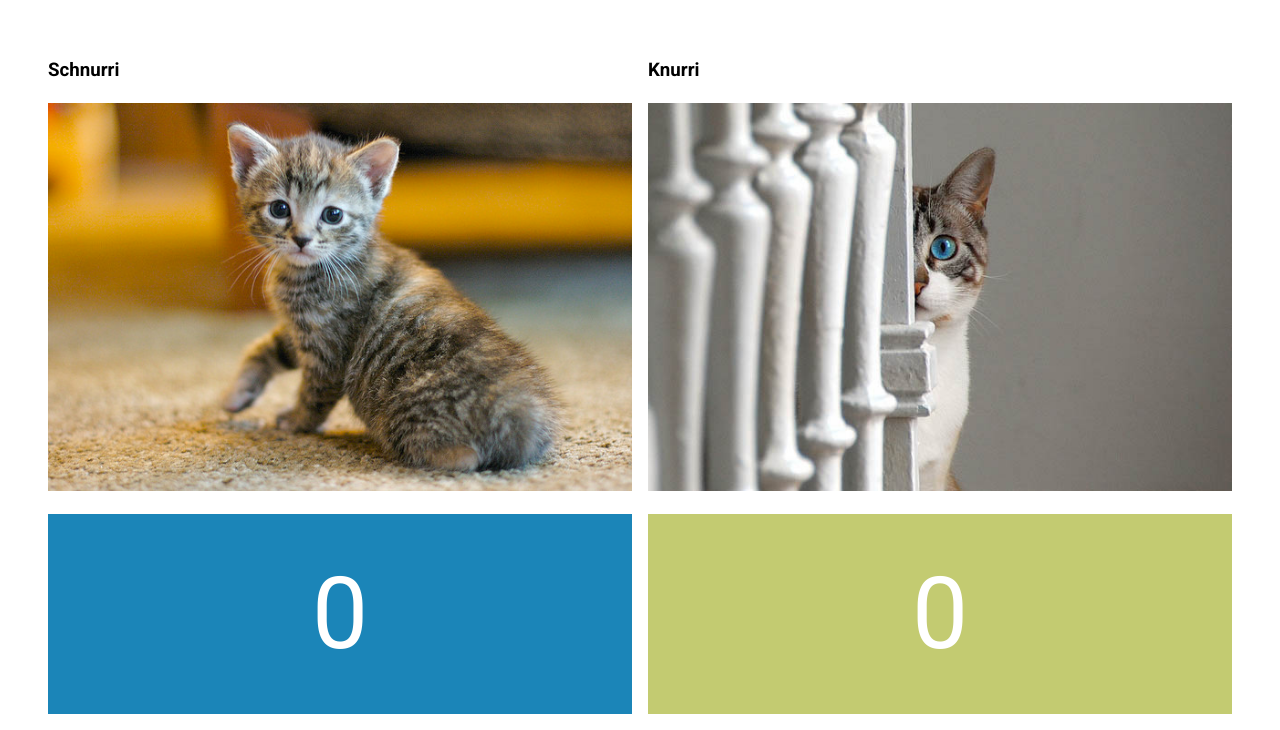
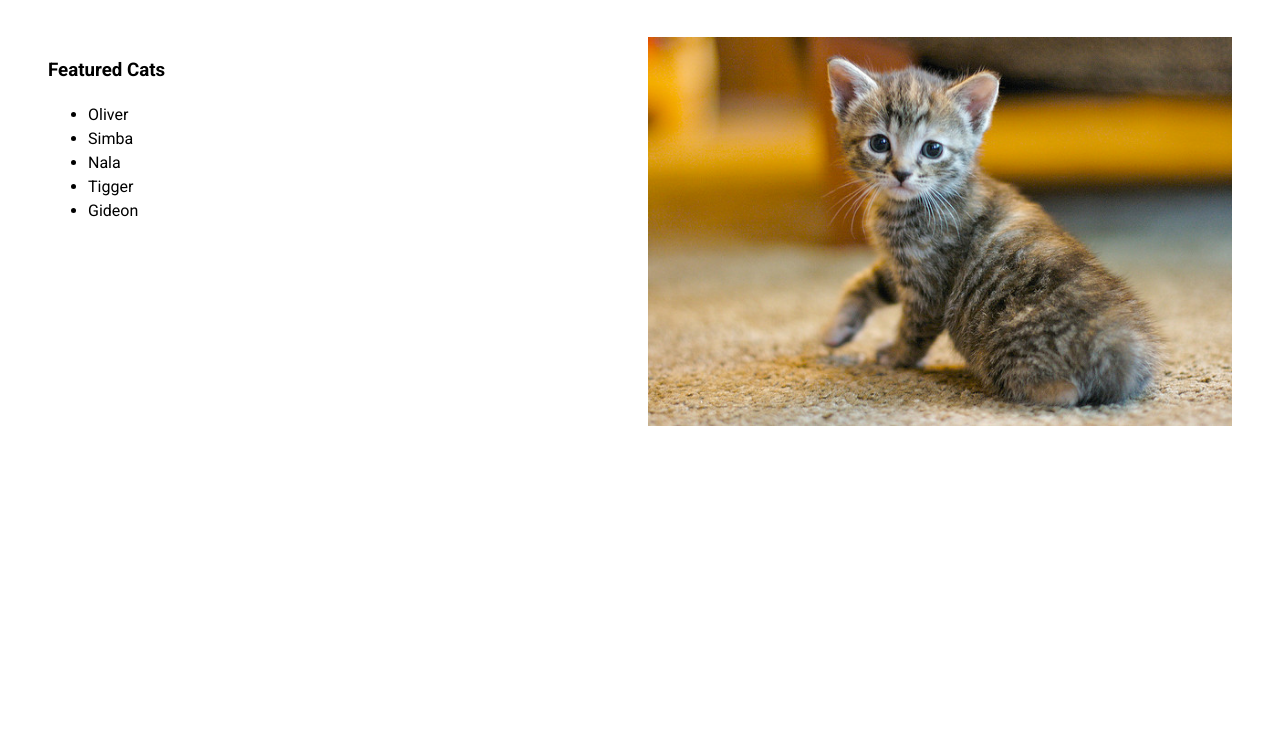
Before and after one commit to Anskiere1974/catClicker, a plain HTML site: page index.html in a window 1280 px wide. Shown: the part 88-818 px from the top of the page. Drawn offline with Linux system fonts and the light colour scheme.

Commit message:
Cat Clicker Premium

```diff
--- a/css/style.css
+++ b/css/style.css
@@ -43,19 +43,3 @@ h1 {
 	width: 50%;
 	padding: 8px;
 }
-
-#counterCat1 {
-	background-color: #1b85b8;
-	line-height: 200px;
-	text-align: center;
-	color: #fff;
-	font-size: 100px;
-}
-
-#counterCat2 {
-	background-color: #c3cb71;
-	line-height: 200px;
-	text-align: center;
-	color: #fff;
-	font-size: 100px;
-}
--- a/index.html
+++ b/index.html
@@ -15,21 +15,16 @@
 		<h1>Cat Clicker</h1>
 		<div class="cat-wrapper">
 			<div class="grid">
-				<h3 id="cat1-name">Name</h3>
-				<img src="images/cat.jpg" alt="cat" class="img-responsive" id="catpic1">
-			</div>
-			<div class="grid">
-				<h3 id="cat2-name">Name</h3>
-				<img src="images/cat2.jpg" alt="cat" class="img-responsive" id="catpic2">
-			</div>
-			<div class="grid">
-				<div id="counterCat1">0</div>
-			</div>
-			<div class="grid">
-				<div id="counterCat2">0</div>
-			</div>
+			<h3>Featured Cats</h3>
+			<ul id="cat-list">
+			</ul>
+		</div>
+		<div class="grid">
+			<img src="images/cat1.jpg" alt="cat" class="img-responsive" id="catpic">
+			<p id="message"></p>
 		</div>
 	</div>
+		</div>
 	<script src="js/main.js"></script>
 </body>
 </html>
--- a/js/main.js
+++ b/js/main.js
@@ -1,3 +1,57 @@
+var cats = [
+{
+	name: "Oliver",
+	counter: 0,
+	source: "cat1.jpg"
+},
+{
+	name: "Simba",
+	counter: 0,
+	source: "cat2.jpg"
+},{
+	name: "Nala",
+	counter: 0,
+	source: "cat3.jpg"
+},
+{
+	name: "Tigger",
+	counter: 0,
+	source: "cat4.jpg"
+},
+{
+	name: "Gideon",
+	counter: 0,
+	source: "cat5.jpg"
+}];
+
+// Looping over the cats
+for (var i = 0; i < cats.length; i++) {
+	// this is our current cat
+	var cat = cats[i];
+	// create a new list item
+	var listItem = document.createElement("li");
+	// create a new text node
+	var t = document.createTextNode(cat.name);
+	// append text node to list-item
+	listItem.appendChild(t);
+	// listen for clicks on each cat
+    listItem.addEventListener('click', (function(catCopy) {
+        return function() {
+        	catCopy.counter++;
+        	// change the image of the cat on click
+        	document.getElementById("catpic").src = "images/" + catCopy.source;
+            // Write out the cat's name and counter to the message
+            var elem2 = document.getElementById('message');
+            elem2.innerHTML = "Hi my name is " + catCopy.name + ". You have clicked me " + catCopy.counter + " times";
+        };
+    })(cat));
+	// append list-item to ul
+	var elem = document.getElementById("cat-list");
+	elem.appendChild(listItem);
+}
+
+
+/*
 // Name of Cat One
 var catOneName = "Schnurri";
 var catTwoName = "Knurri";
@@ -28,3 +82,4 @@ elem5.addEventListener('click', function(){
 	catTwoCounter++;
 	elem6.innerHTML = catTwoCounter;
 });
+*/
```
Also changed, not shown: images/cat1.jpg (renamed from images/cat.jpg), images/cat3.jpg (added), images/cat4.jpg (added), images/cat5.jpg (added).
